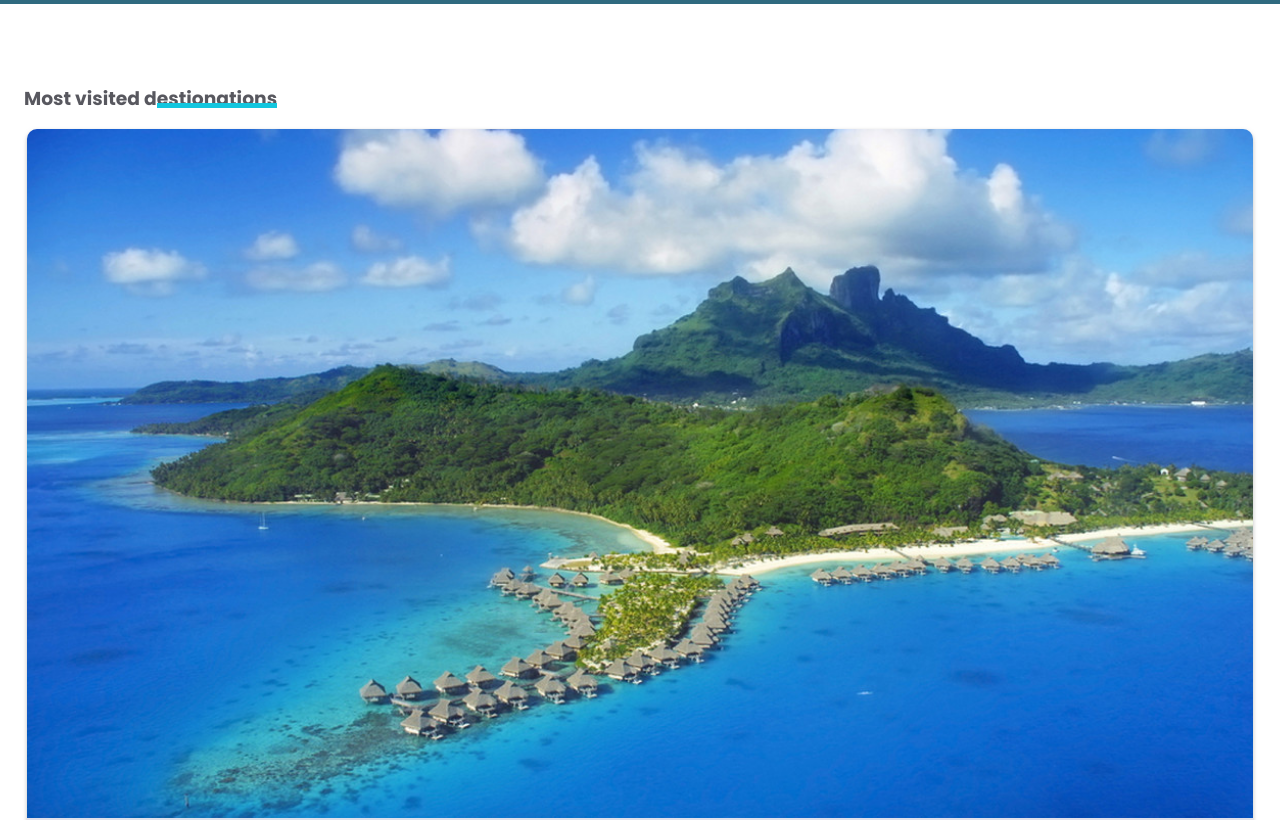
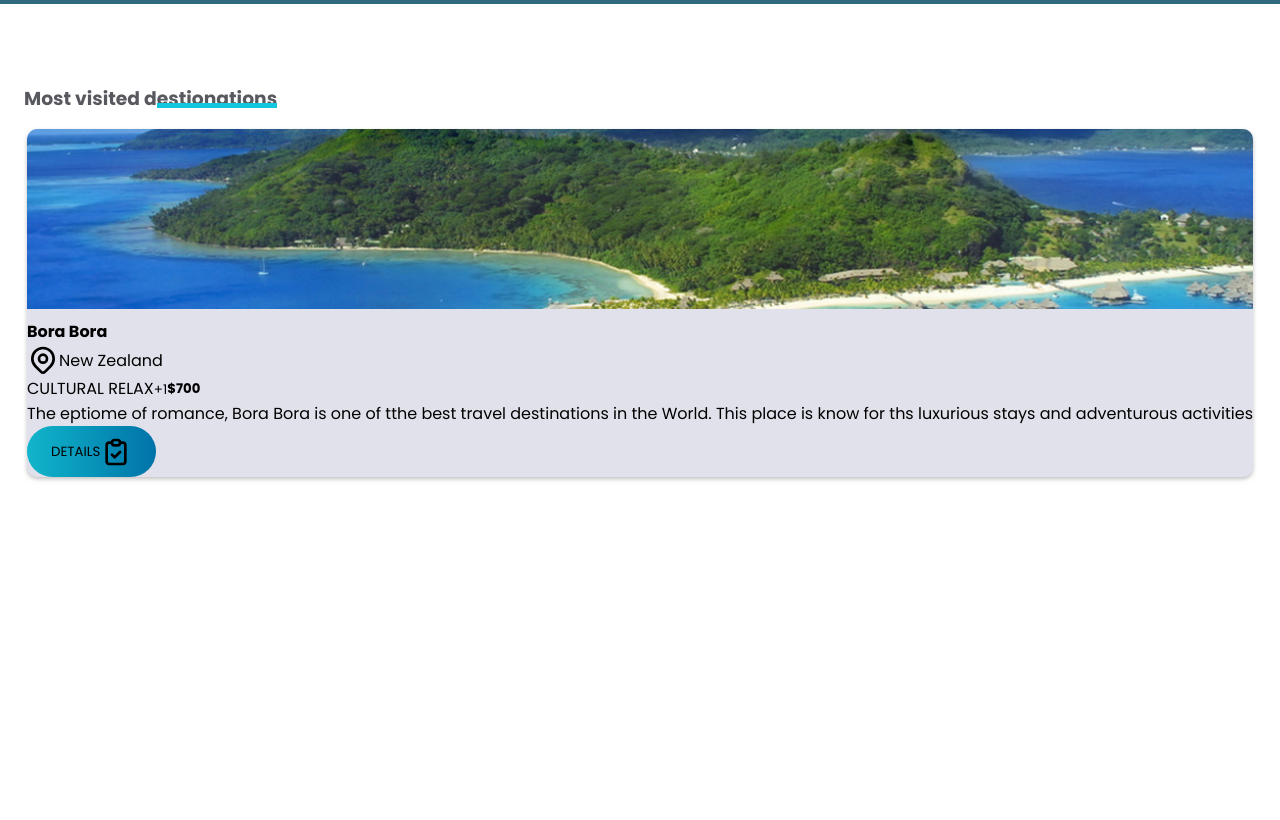
Before and after one commit to AndrLoko/react-travel, a React (Vite) app: page / in a window 1280 px wide. Shown: the part 820-1640 px from the top of the page. After the commit the page ends 1329 px from the top, so only its background shows below. Built offline with nearby package versions, Linux system fonts and the light colour scheme; grey boxes are pictures that could not be loaded.

Commit message:
Add animations

```diff
--- a/src/components/Main/main.scss
+++ b/src/components/Main/main.scss
@@ -56,6 +56,25 @@
                 box-shadow: 1 4px 4px rgb(85, 85, 114, 0.549);
                 transition: .3s ease;
             }
+
+            .imageDiv {
+                height: 180px;
+                width: 100%;
+                overflow: hidden;
+
+                img {
+                    height: 100%;
+                    width: 100%;
+                    object-fit: cover;
+                    transition: 2s ease;
+                }
+
+                &:hover {
+                    img {
+                        transform: scale(1.1);
+                    }
+                }
+            }
         }
 
     }
```
